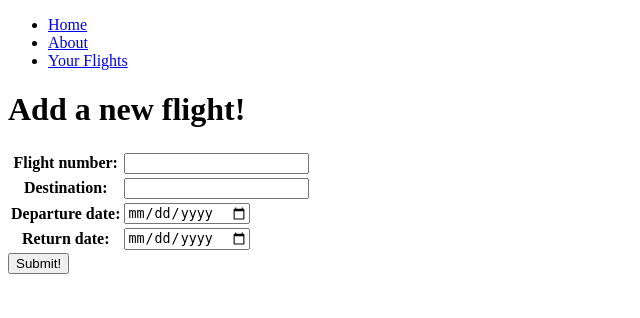
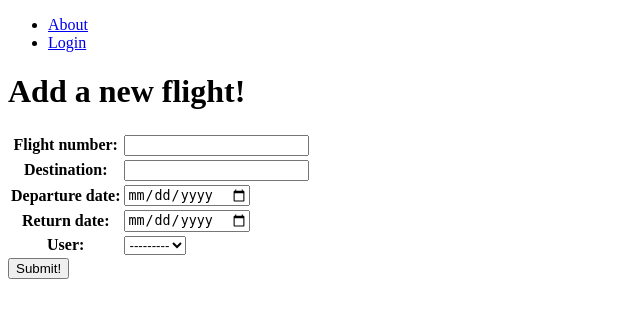
Before and after one commit to polinovskyyoleksandr/luggage-manager-project, a Django app: page /flights/create/ in a window 1280 px wide. Shown: the top 318 px of the page, without its empty margins (0-640 px from the left). Run offline with Django 5.2, Linux system fonts and the light colour scheme.

Commit message:
latest updates

```diff
--- a/luggagemanager/settings.py
+++ b/luggagemanager/settings.py
@@ -117,6 +117,8 @@
 
 STATIC_URL = 'static/'
 
+LOGIN_REDIRECT_URL = 'flight-index'
+
 # Default primary key field type
 # https://docs.djangoproject.com/en/5.2/ref/settings/#default-auto-field
 
--- a/luggagemanager/urls.py
+++ b/luggagemanager/urls.py
@@ -20,4 +20,5 @@
 urlpatterns = [
     path('admin/', admin.site.urls),
     path('', include('luggages.urls')),
+    path('accounts/', include('django.contrib.auth.urls')),
 ]
--- a/luggages/models.py
+++ b/luggages/models.py
@@ -1,6 +1,7 @@
 from django.db import models
 from django.urls import reverse
 from django.utils import timezone
+from django.contrib.auth.models import User
 
 
 # Create your models here.
@@ -31,6 +32,8 @@
     def get_absolute_url(self):
         return reverse('flight-detail', kwargs={'flight_id': self.id})
 
+    user = models.ForeignKey(User, on_delete=models.CASCADE)
+
 class Luggage(models.Model):
     type=models.CharField(max_length=50, choices=TYPES, default=TYPES[2][0])
     size=models.CharField(max_length=50, choices=SIZES, default=TYPES[1][0])
--- a/luggages/templates/base.html
+++ b/luggages/templates/base.html
@@ -13,9 +13,14 @@
     <header>
       <nav>
         <ul>
-            <li><a href="{% url 'home' %}">Home</a></li>
-            <li><a href="{% url 'about' %}">About</a></li>
-            <li><a href="{% url 'flight-index' %}" class="flight-index">Your Flights</a></li>
+            {% if user.is_authenticated %}
+                <li><a href="{% url 'about' %}">About</a></li>
+                <li><a href="{% url 'flight-index' %}" class="flight-index">Your Flights</a></li>
+                <li><a href="{% url 'flight-create' %}" class="flight-index">Add a flight</a></li
+            {% else %}
+                <li><a href="{% url 'about' %}">About</a></li>
+                <li><a href="{% url 'home' %}">Login</a></li>
+            {% endif %}
         </ul>
       </nav>
     </header>
--- a/luggages/urls.py
+++ b/luggages/urls.py
@@ -3,7 +3,7 @@
 from django.views.generic import ListView
 
 urlpatterns = [
-    path('', views.home, name='home'),
+    path('', views.Home.as_view(), name='home'),
     path('about/', views.about, name='about'),
     path('flights/', views.flight_index, name='flight-index' ),
     path('flights/<int:flight_id>', views.flight_detail, name = 'flight-detail'),
--- a/luggages/views.py
+++ b/luggages/views.py
@@ -3,11 +3,12 @@
 from django.views.generic.edit import CreateView, UpdateView, DeleteView
 from .models import Flight
 from .forms import FlightForm, LuggageForm
+from django.contrib.auth.views import LoginView
 
 # Create your views here.
 
-def home(request):
-    return render(request, 'home.html')
+class Home(LoginView):
+    template_name = 'home.html'
 
 def about(request):
     return render(request, 'about.html')
```
Also changed, not shown: luggages/templates/home.html (+11 -0 lines), luggages/migrations/0007_flight_user.py (added).
